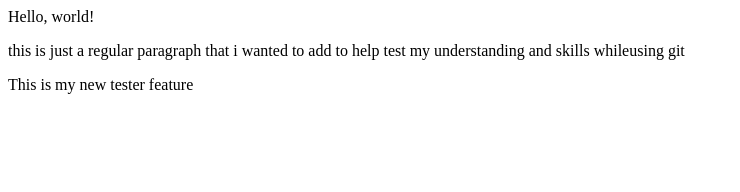
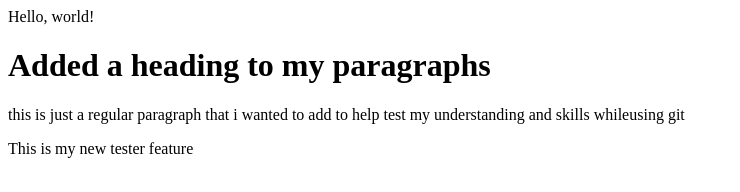
Before and after one commit to louismendelroe/harvardcourse, a plain HTML site: page hello.html in a window 1280 px wide. Shown: the whole page, without its empty margins (0-740 px from the left). Drawn offline with Linux system fonts and the light colour scheme.

Commit message:
Added a new title to my paragraphs

```diff
--- a/hello.html
+++ b/hello.html
@@ -5,10 +5,11 @@
   </head>
   <body>
     Hello, world!
-
+    <h1>Added a heading to my paragraphs</h1>
     <p>this is just a regular paragraph that i
       wanted to add to help test my understanding
       and skills whileusing git</p>
       <p>This is my new tester feature</p>
+
   </body>
 </html>
```
